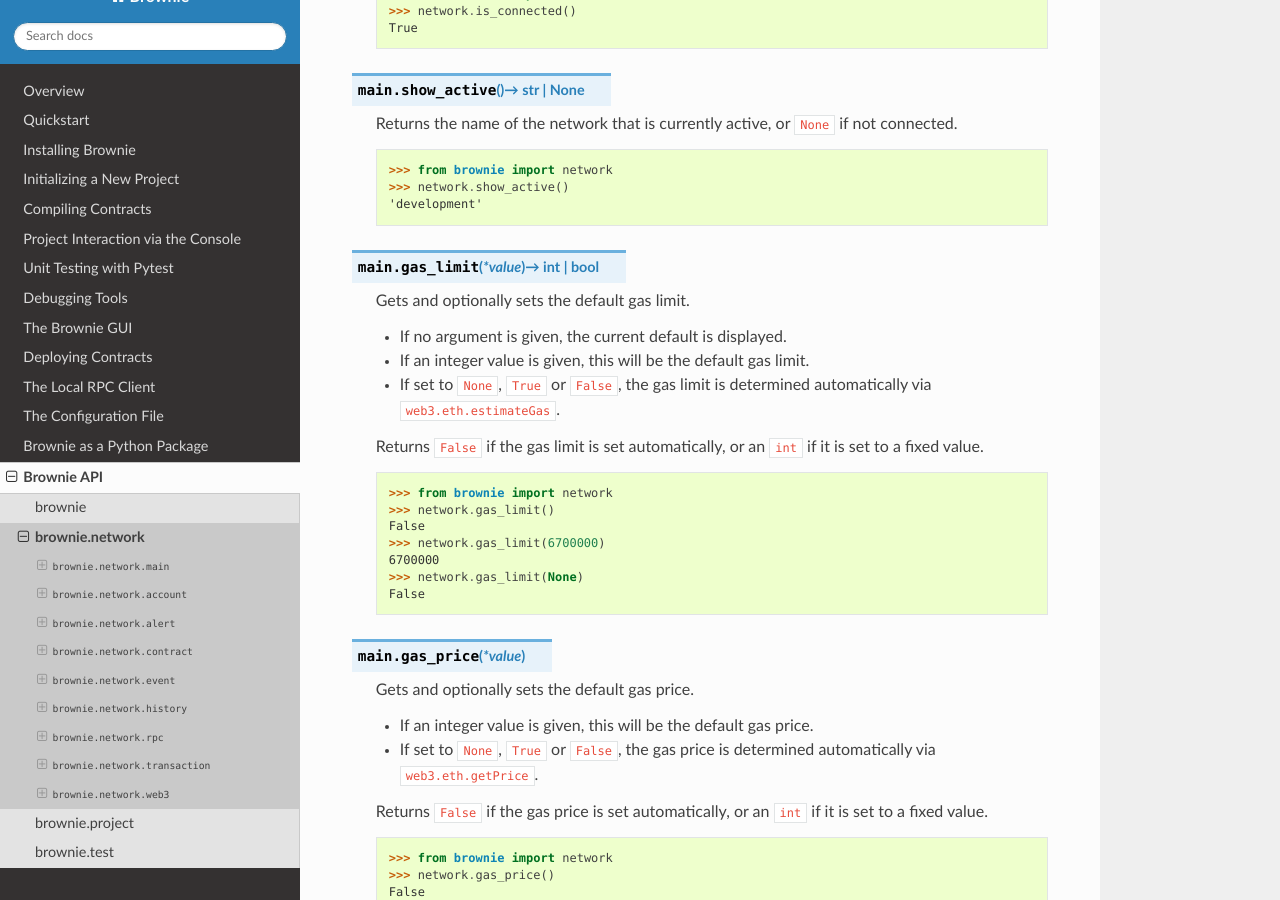
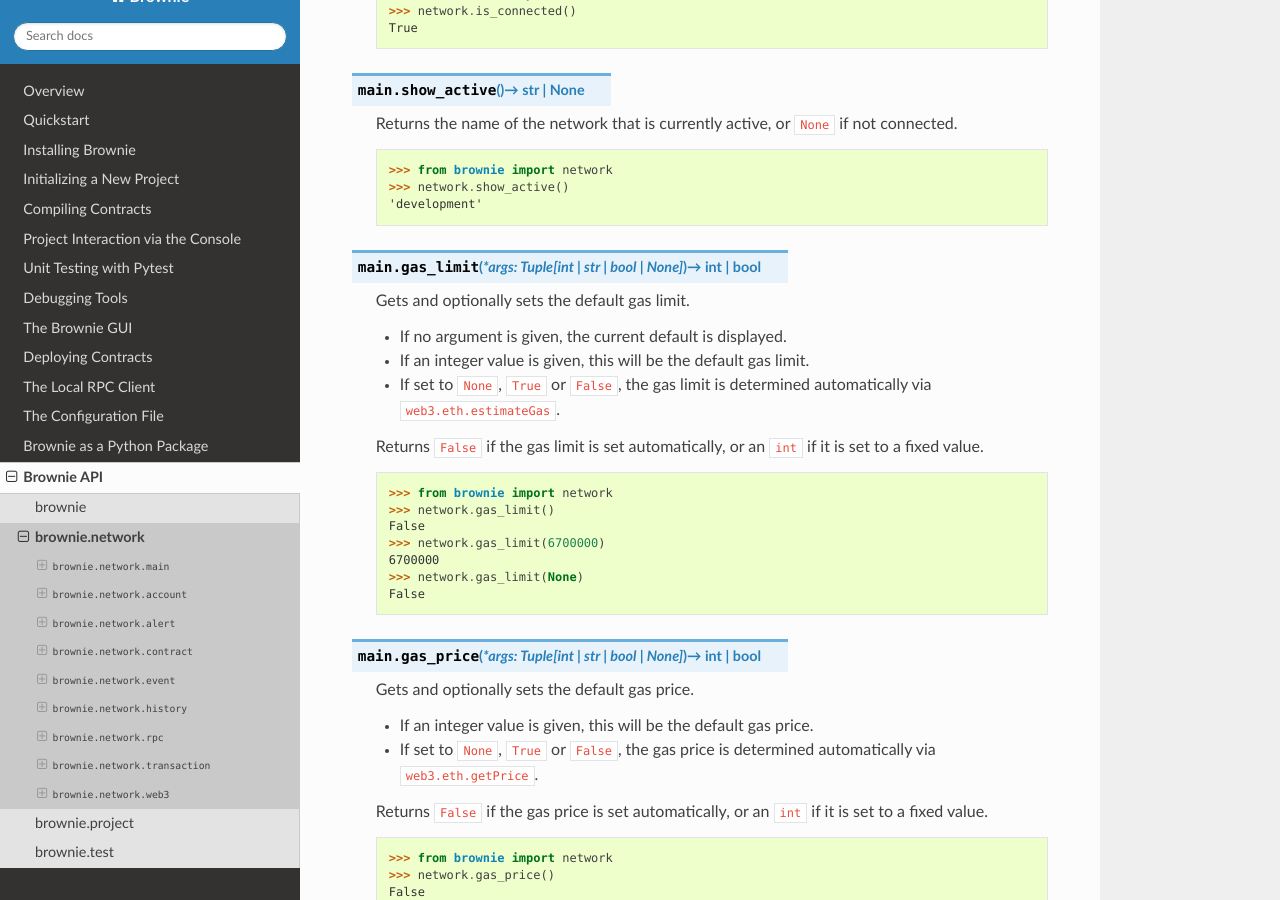
Before and after one commit to eth-brownie/brownie, a Sphinx documentation site: the page built from docs/api-network.rst, in a window 1280 px wide and 900 px high, scrolled down 1040 px. Built offline with Sphinx 7.4.7 and the Read the Docs theme 2.0.0, drawn with Linux system fonts in a browser that asks for light colours.

Commit message:
resolve some lingering type issues in network.main

```diff
--- a/docs/api-network.rst
+++ b/docs/api-network.rst
@@ -56,7 +56,7 @@
         >>> network.show_active()
         'development'
 
-.. py:method:: main.gas_limit(*value) -> Union[int, bool]
+.. py:method:: main.gas_limit(*args: Tuple[Union[int, str, bool, None]]) -> Union[int, bool]
 
     Gets and optionally sets the default gas limit.
 
@@ -76,7 +76,7 @@
         >>> network.gas_limit(None)
         False
 
-.. py:method:: main.gas_price(*value)
+.. py:method:: main.gas_price(*args: Tuple[Union[int, str, bool, None]]) -> Union[int, bool]
 
     Gets and optionally sets the default gas price.
 
```
Also changed, not shown: 1 other file.
